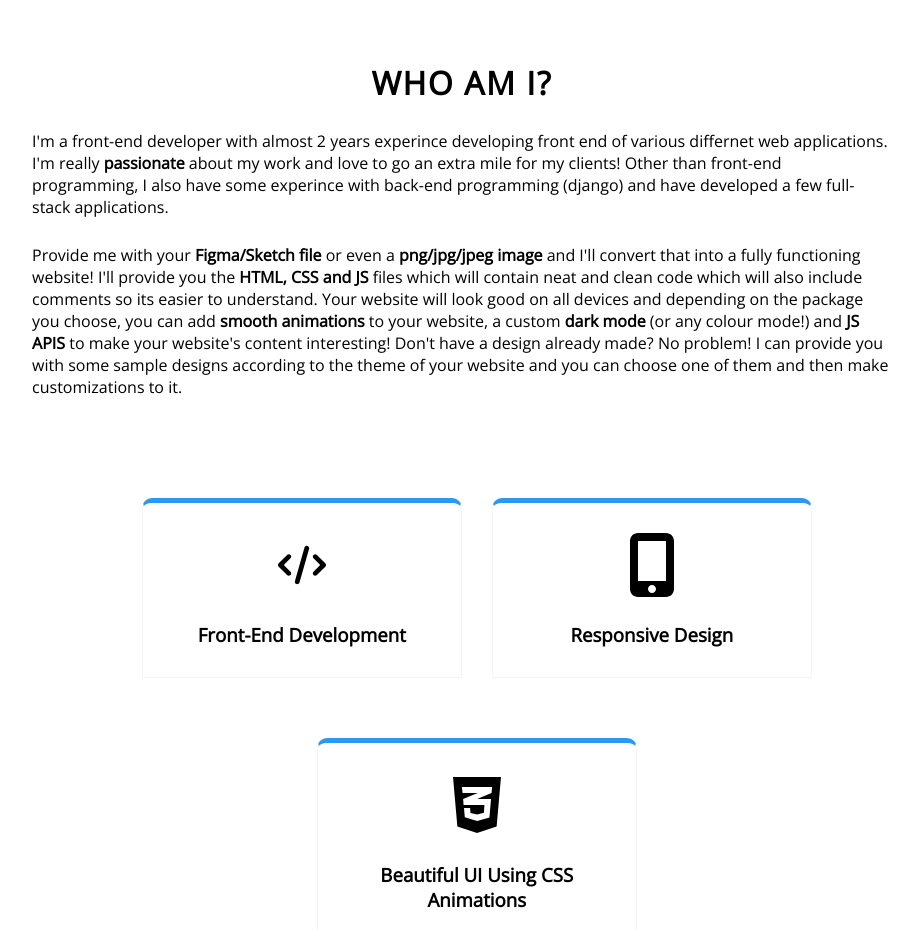
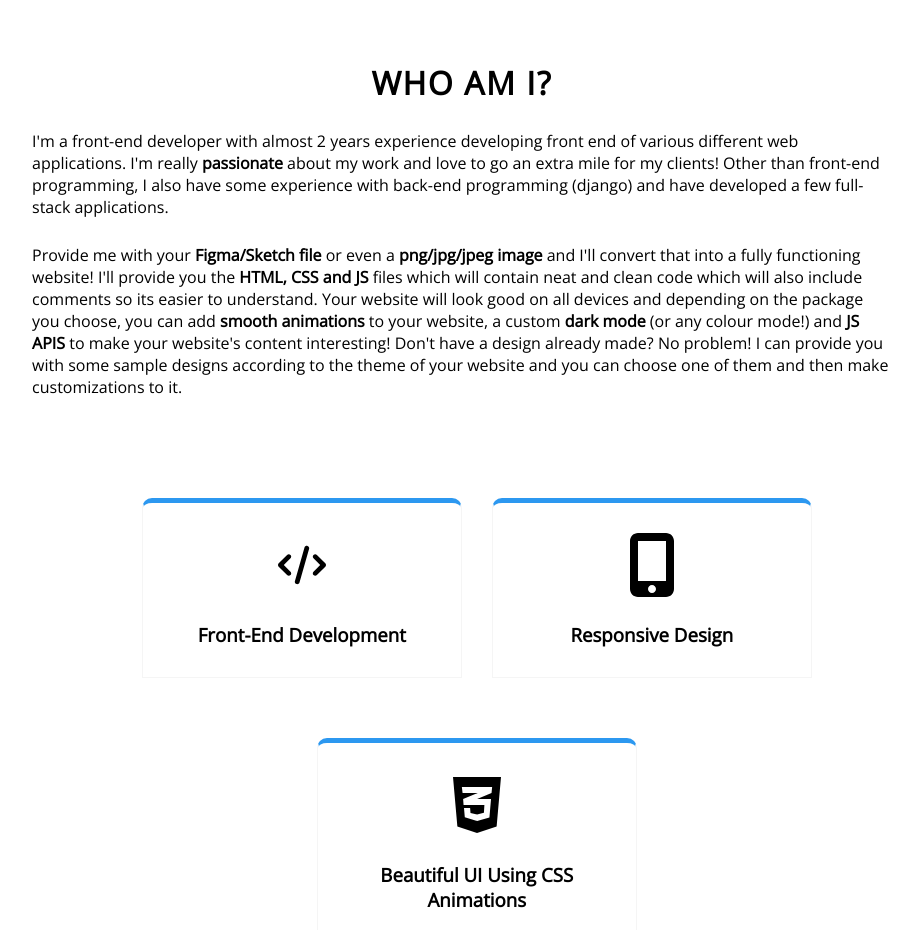
Before and after one commit to AffanRM/AffanRM.github.io, a plain HTML site: page index.html in a window 1280 px wide. Shown: the part 840-1770 px from the top of the page, without its empty margins (287-1206 px from the left). Drawn offline with nearby package versions, Linux system fonts and the light colour scheme.

Commit message:
Fixed grammatica mistakes

```diff
--- a/index.html
+++ b/index.html
@@ -65,10 +65,10 @@
     <div class="section-2" id="about-section">
         <div class="about-me-container">
             <h2>Who am I?</h2>
-            <p>I'm a front-end developer with almost 2 years experince developing front end of
-                various differnet web applications. I'm really <strong>passionate</strong> about my
+            <p>I'm a front-end developer with almost 2 years experience developing front end of
+                various different web applications. I'm really <strong>passionate</strong> about my
                 work and love to go an extra mile for my clients! Other than front-end
-                programming, I also have some experince with back-end programming (django) and
+                programming, I also have some experience with back-end programming (django) and
                 have developed a few full-stack applications.
             </p>
             <p>
```
